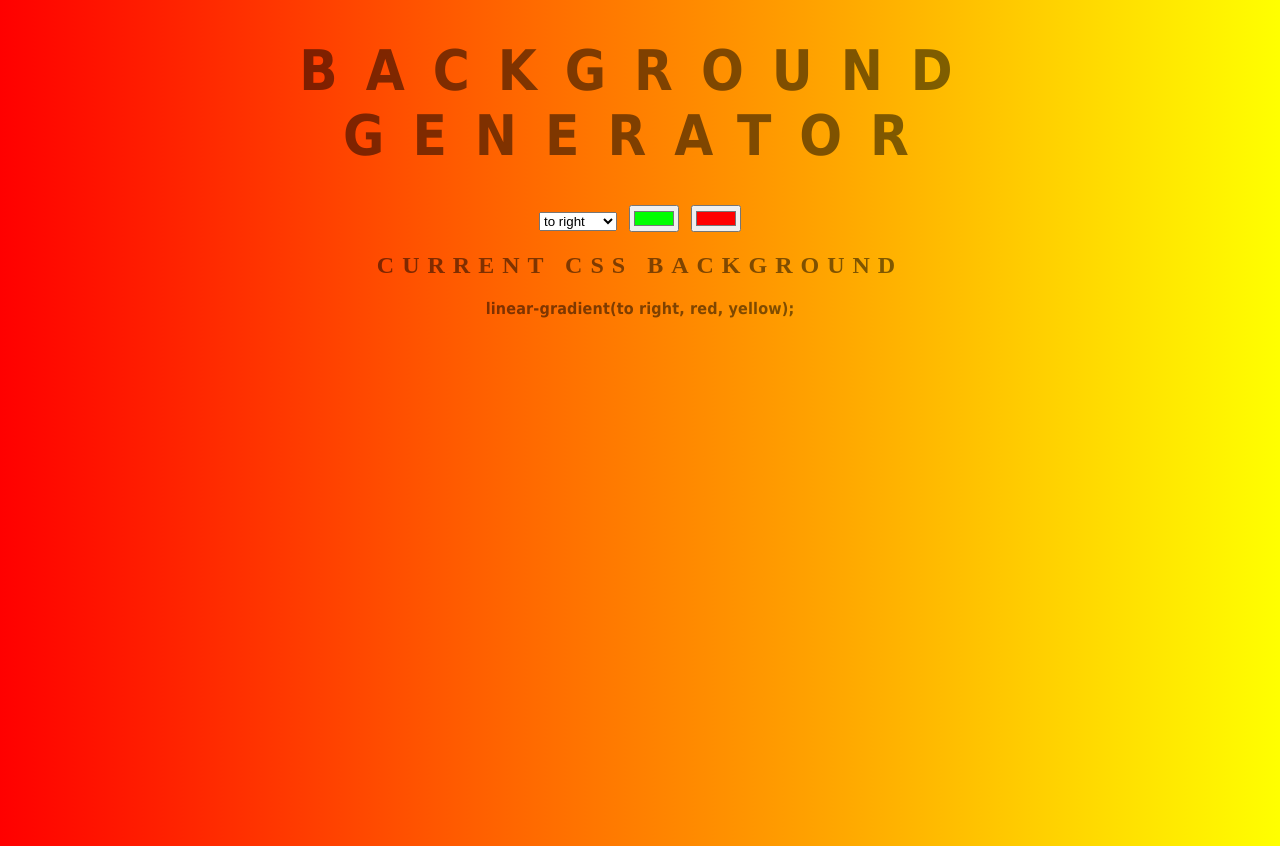
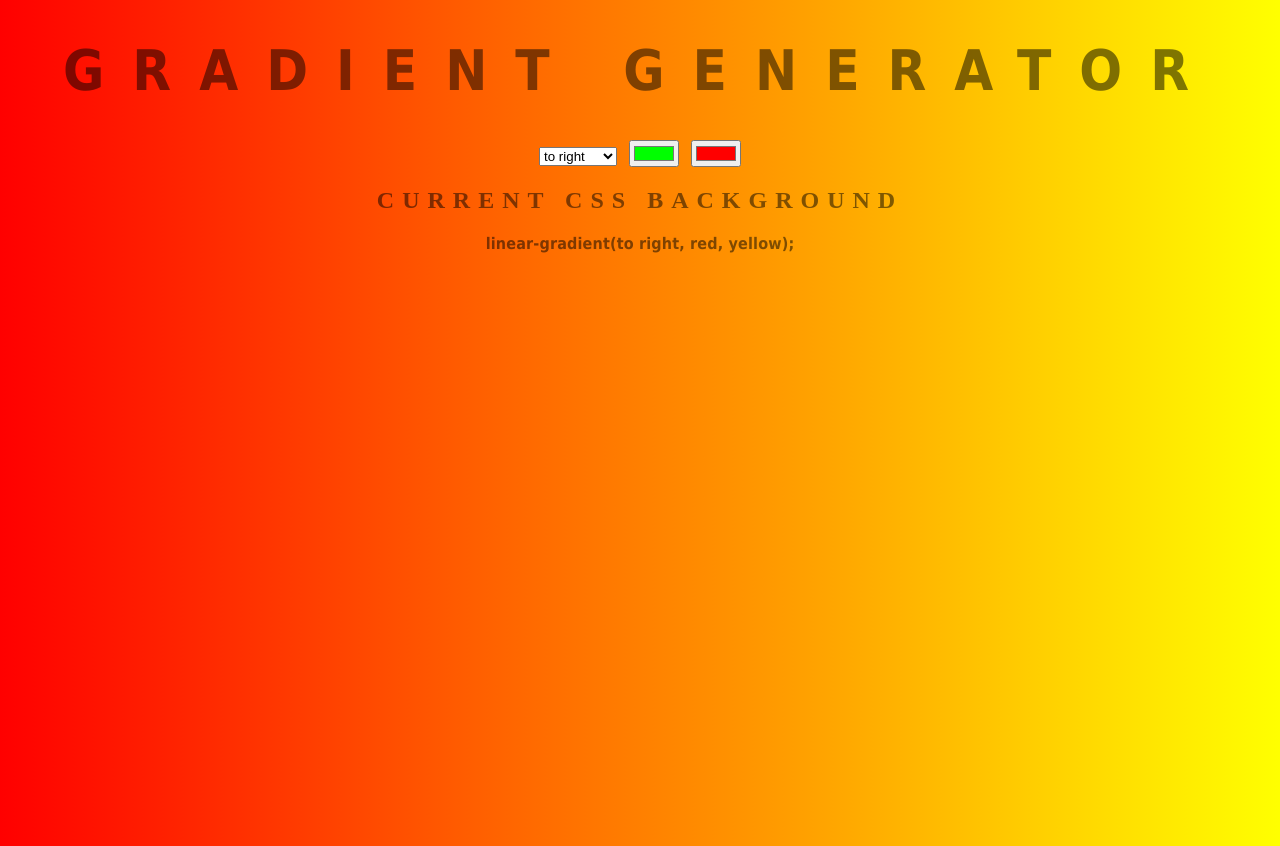
Before and after one commit to max-liberato/gradient-generator, a plain HTML site: page index.html in a window 1280 px wide. Drawn offline with Linux system fonts and the light colour scheme.

Commit message:
changed title

```diff
--- a/index.html
+++ b/index.html
@@ -1,11 +1,11 @@
 <!DOCTYPE html>
 <html>
 <head>
-	<title>Background Generator</title>
+	<title>Gradient Generator</title>
 	<link rel="stylesheet" type="text/css" href="style.css">
 </head>
 <body class="gradient">
-<h1>Background Generator</h1>
+<h1>Gradient Generator</h1>
 <select class="direction">
 	<option value="right">to right</option>
 	<option value="left">to left</option>
```
